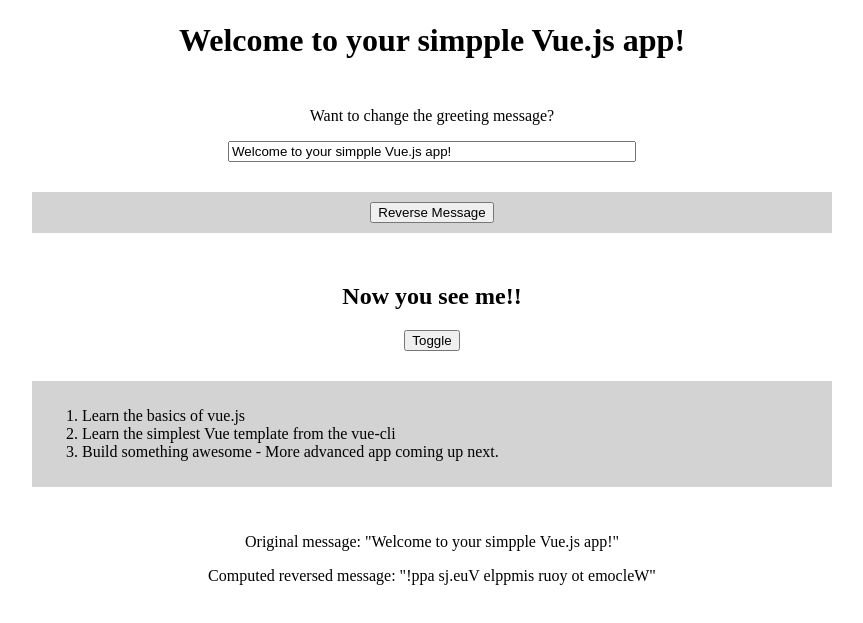
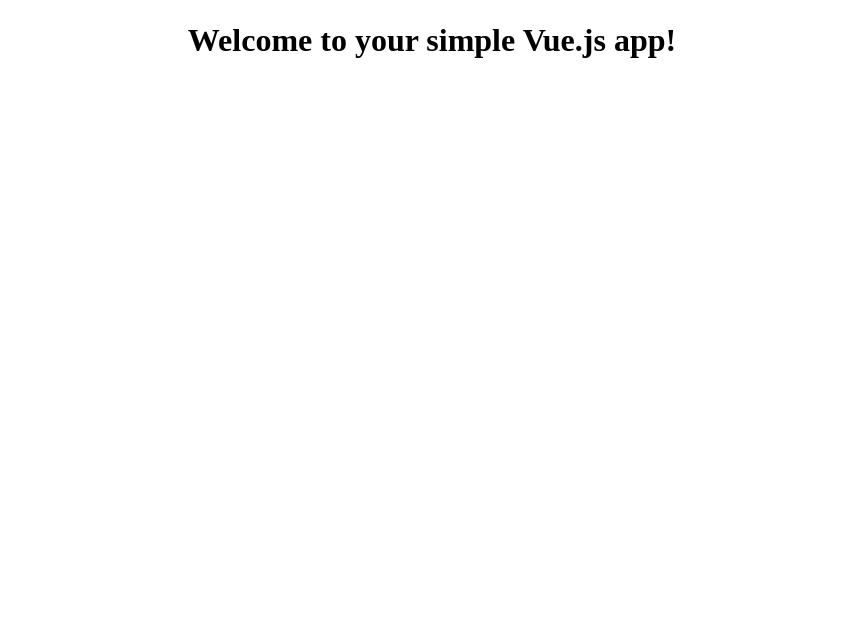
Before and after one commit to rrlara/sd-demo-simple, a plain HTML site: page index.html in a window 1280 px wide. Shown: the part 161-784 px from the top of the page, without its empty margins (208-1071 px from the left). Drawn offline with nearby package versions, Linux system fonts and the light colour scheme.

Commit message:
cleaning out

```diff
--- a/index.html
+++ b/index.html
@@ -25,50 +25,75 @@
         padding: 10px;
       }
       .lightGray{
-        background-color: #D3D3D3;
+        background-color: #e0e0e0;
       }
   </style>
 </head>
 <body>
   <div id="app">
+
     <img src="https://vuejs.org/images/logo.png" alt="Vue logo">
     <h1>{{ greeting }}</h1>
-    <!-- <p>Here are some examples:</p> -->
 
-    <section>
-      <!-- INPUT TO CHANGE GEETING MESSAGE -->
+    <!--
+    INPUT TO CHANGE GEETING MESSAGE
+    -->
+
+
+    <!-- <section>
       <p>Want to change the greeting message?</p>
       <input v-model="greeting">
-    </section>
+    </section> -->
 
-    <section class="lightGray">
-      <!-- BUTTON TO REVERSE THE GREETING MESSAGE -->
+
+    <!--
+    INPUT TO BY REVERSING MESSAGE WITH A CLICK METHOD
+    -->
+
+    <!-- <section class="lightGray">
       <button v-on:click="reverseMessage">Reverse Message</button>
-    </section>
+    </section> -->
 
-    <section>
-      <!-- TOGGLE CONDITION RENDERING -->
+
+
+    <!--
+    TOGGLE CONDITION RENDERING
+    -->
+
+    <!-- <section>
       <h2 v-if="showMe">Now you see me!!</h2>
       <h2 v-else>Now you DON't!</h2>
       <button v-on:click="showMe = !showMe">Toggle</button>
-    </section>
+    </section> -->
 
 
-    <section class="lightGray">
-      <!-- EXAMPLE OF A COMPONENT -->
+
+
+
+    <!-- EXAMPLE OF A COMPONENT -->
+    <!-- Now we provide each todo-item with the todo object    -->
+    <!-- it's representing, so that its content can be dynamic -->
+
+    <!-- <section class="lightGray">
       <p>
         <ol>
-          <!-- Now we provide each todo-item with the todo object    -->
-          <!-- it's representing, so that its content can be dynamic -->
+
           <todo-item v-for="(item, index) in todos" v-bind:todo="item" :key="item"></todo-item>
         </ol>
       </p>
-    </section>
+    </section> -->
 
-    <section>
+
+
+
+
+    <!--
+    USING COMPUTED PROPERTIES
+     -->
+    <!-- <section>
       <p>Original message: "{{ greeting }}"</p>
       <p>Computed reversed message: "{{ reversedMessage }}"</p>
-    </section>
+    </section> -->
 
 
 
@@ -78,40 +103,52 @@
 
   <script>
 
+  new Vue({
+      el: '#app',
+      data: {
+
+        greeting: 'Welcome to your simple Vue.js app!'
+
+      }
+    })
+
     // Define a new component called todo-item
-    Vue.component('todo-item', {
+    // Vue.component('todo-item', {
       // The todo-item component now accepts a
       // "prop", which is like a custom attribute.
       // This prop is called todo.
-      props: ['todo'],
-      template: '<li>{{ todo.text }}</li>'
-    })
+    //   props: ['todo'],
+    //   template: '<li>{{ todo.text }}</li>'
+    // })
 
 
-    new Vue({
-      el: '#app',
-      data: {
-        greeting: 'Welcome to your simpple Vue.js app!',
-        showMe: true,
-        todos: [
-          { text: 'Learn the basics of vue.js' },
-          { text: 'Learn the simplest Vue template from the vue-cli' },
-          { text: 'Build something awesome - More advanced app coming up next.' }
-        ]
-      },
-      computed: {
-        // a computed getter
-        reversedMessage: function () {
-          // `this` points to the vm instance
-          return this.greeting.split('').reverse().join('')
-        }
-      },
-      methods: {
-        reverseMessage: function () {
-          this.greeting = this.greeting.split('').reverse().join('')
-        }
-      }
-    })
+    // new Vue({
+    //   el: '#app',
+    //   data: {
+
+    //     greeting: 'Welcome to your simple Vue.js app!',
+
+    //     showMe: true,
+
+    //     todos: [
+    //               { text: 'Learn the basics of vue.js' },
+    //               { text: 'Learn the simplest Vue template from the vue-cli' },
+    //               { text: 'Build something awesome - More advanced app coming up next.' }
+    //             ]
+    //   },
+    //   computed: {
+    //     // a computed getter
+    //     reversedMessage: function () {
+    //       // `this` points to the vm instance
+    //       return this.greeting.split('').reverse().join('')
+    //     }
+    //   },
+    //   methods: {
+    //     reverseMessage: function () {
+    //       this.greeting = this.greeting.split('').reverse().join('')
+    //     }
+    //   }
+    // })
 
 
 
```
